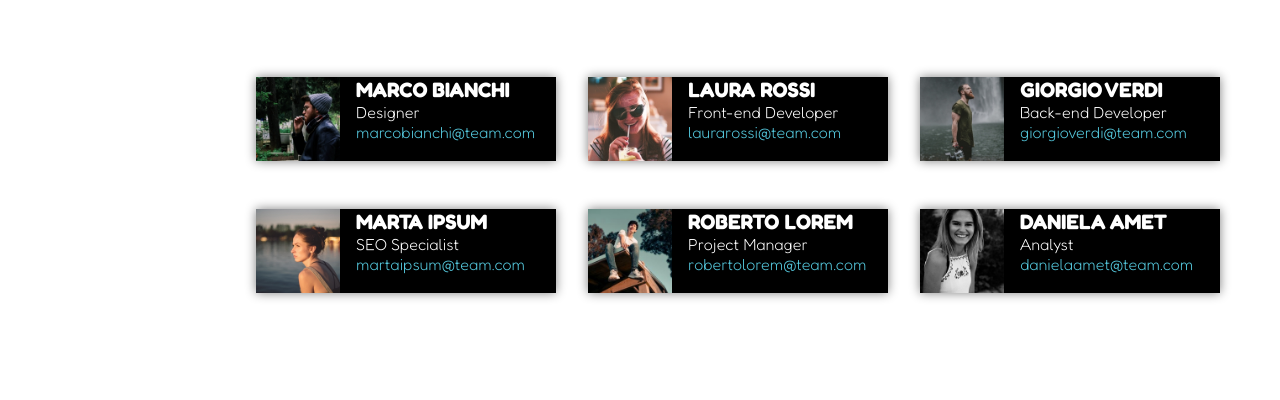
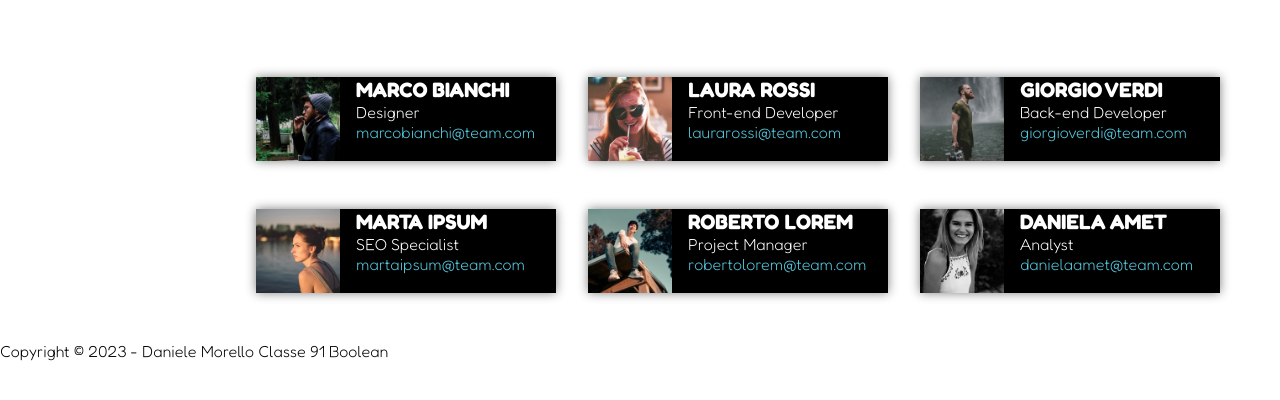
Before and after one commit to DanieleMorello/html-css-float-cards, a plain HTML site: page index.html in a window 1280 px wide. Shown: the part 184-584 px from the top of the page. Drawn offline with Linux system fonts and the light colour scheme.

Commit message:
Add footer

```diff
--- a/index.html
+++ b/index.html
@@ -69,7 +69,10 @@
 
       </section>
     </main>
-    <footer></footer>
+
+    <footer>
+      <p>Copyright &copy; <time>2023</time> - Daniele Morello Classe 91 Boolean</p>
+    </footer>
 
   </body>
 </html>
```
